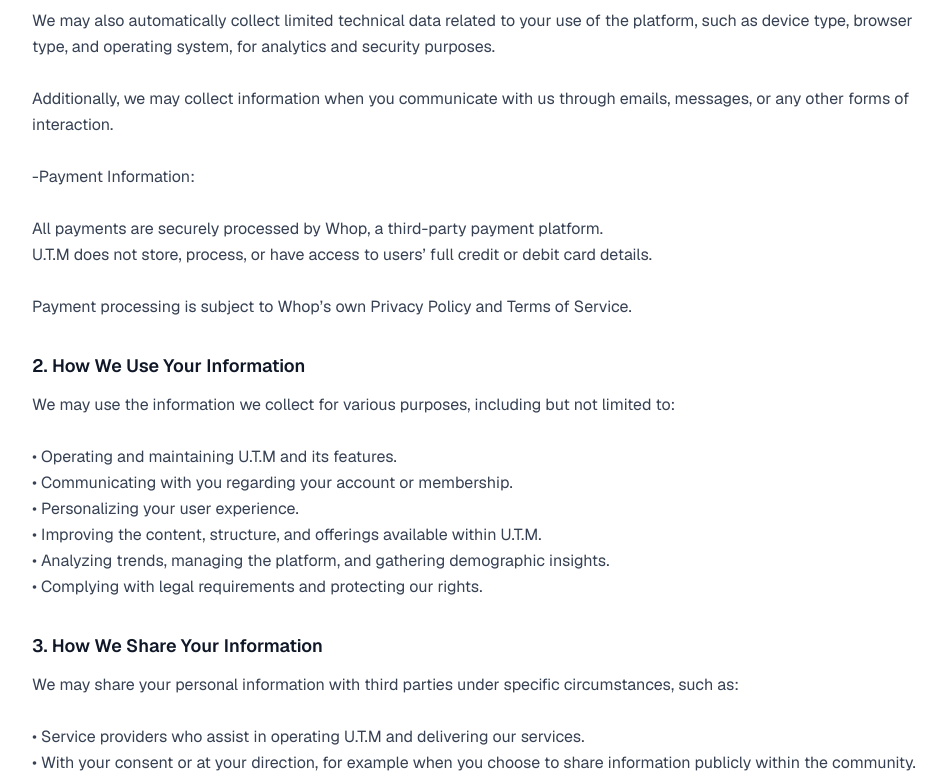
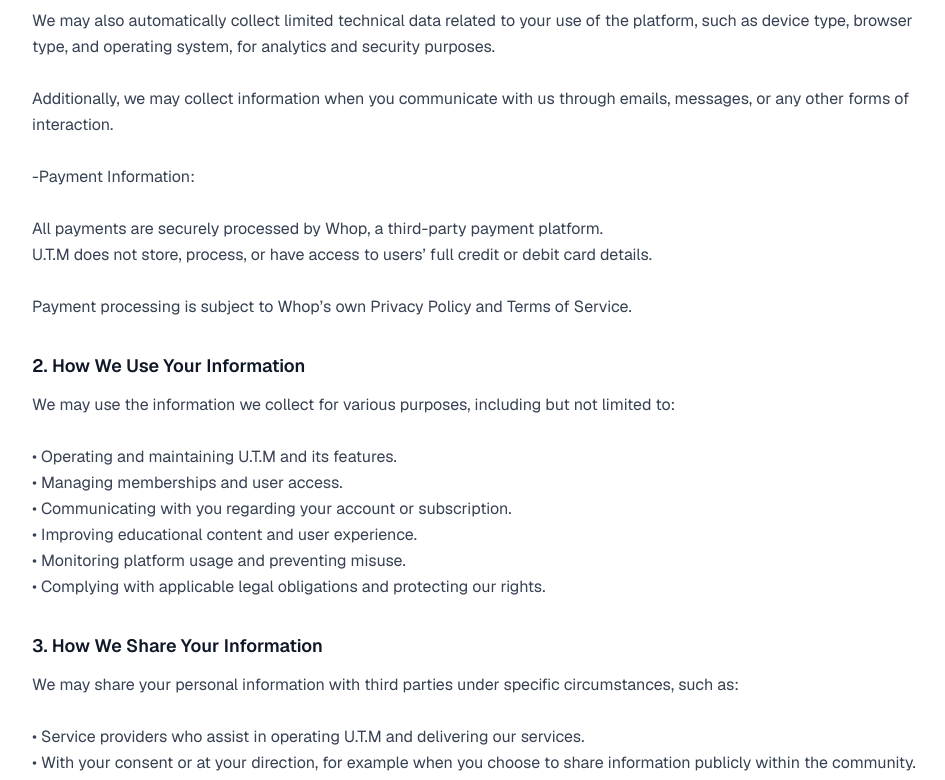
Before and after one commit to Hloser7/Hloser-utm, a Next.js app: page /privacy in a window 1280 px wide. Shown: the part 488-1268 px from the top of the page, without its empty margins (160-1105 px from the left). Built offline with nearby package versions, Linux system fonts and the light colour scheme.

Commit message:
Update page.tsx

```diff
--- a/app/privacy/page.tsx
+++ b/app/privacy/page.tsx
@@ -25,11 +25,11 @@ Payment processing is subject to Whop’s own Privacy Policy and Terms of Servic
       content: `We may use the information we collect for various purposes, including but not limited to:
 
 • Operating and maintaining U.T.M and its features.
-• Communicating with you regarding your account or membership.
-• Personalizing your user experience.
-• Improving the content, structure, and offerings available within U.T.M.
-• Analyzing trends, managing the platform, and gathering demographic insights.
-• Complying with legal requirements and protecting our rights.`,
+• Managing memberships and user access.
+• Communicating with you regarding your account or subscription.
+• Improving educational content and user experience.
+• Monitoring platform usage and preventing misuse.
+• Complying with applicable legal obligations and protecting our rights.`,
     },
     {
       title: "How We Share Your Information",
```
